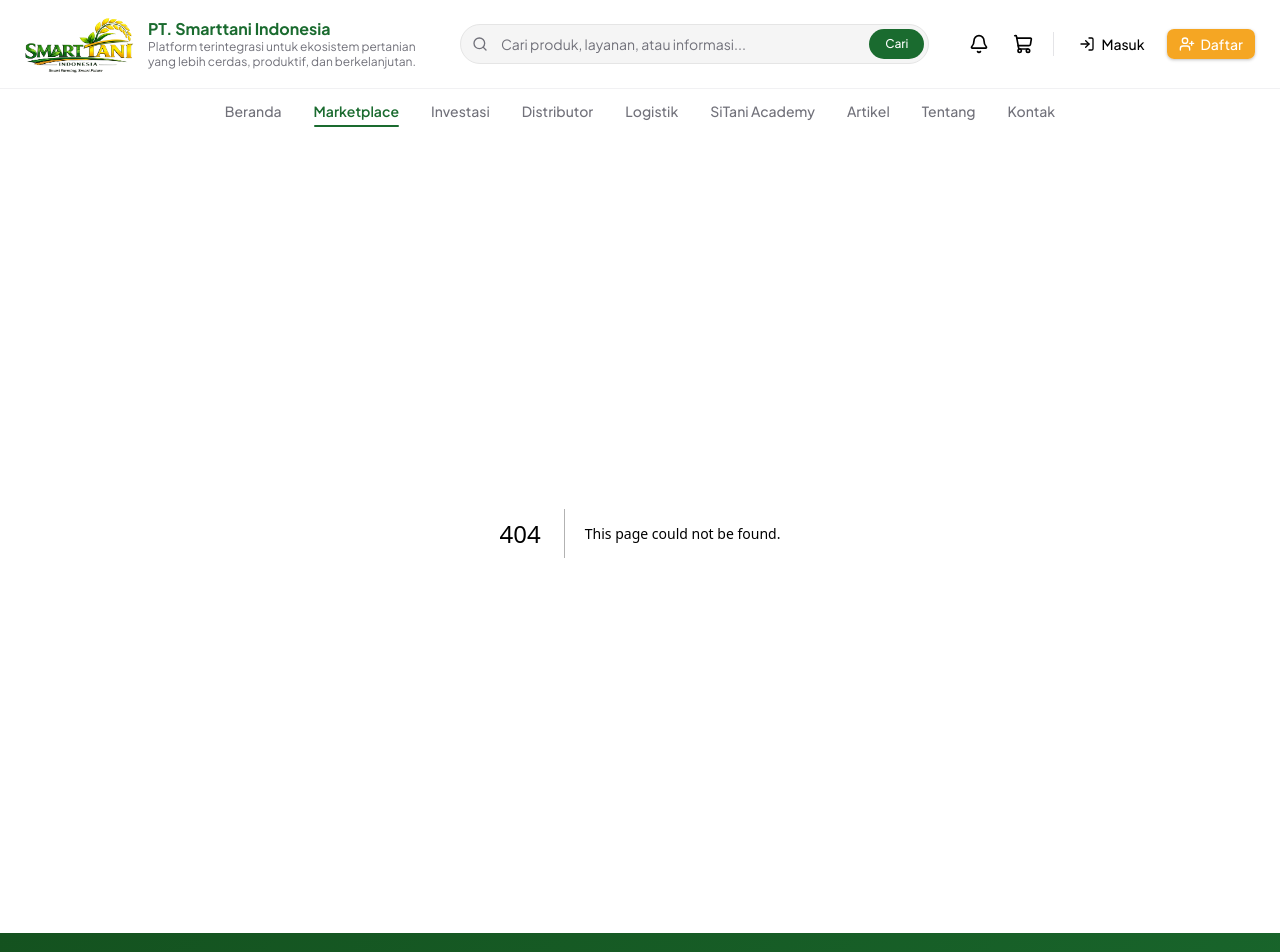
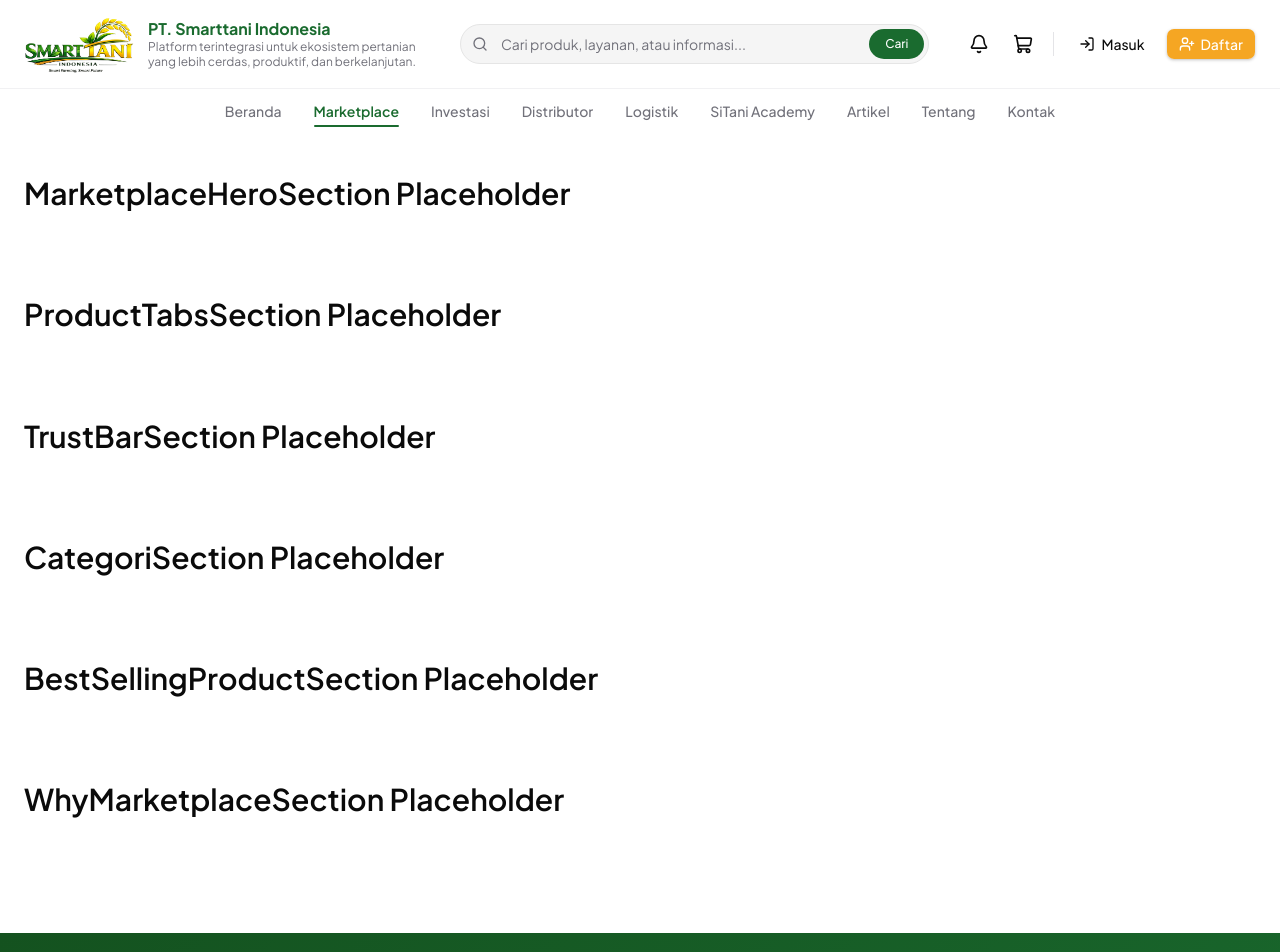
Before and after one commit to SyariefHayat/smartTani, a Next.js app: page /marketplace in a window 1280 px wide. Before the commit this address had no page. Shown: the top 952 px of the page. Built offline with nearby package versions, Linux system fonts and the light colour scheme.

Commit message:
feat(marketplace): setup page structure and metadata for issue #71

```diff
--- /dev/null
+++ b/app/marketplace/page.tsx
@@ -0,0 +1,26 @@
+import type { Metadata } from "next";
+import { MARKETPLACE_META } from "@/constants/marketplace";
+import MarketplaceHeroSection from "@/components/sections/marketplace/MarketplaceHeroSection";
+import ProductTabsSection from "@/components/sections/marketplace/ProductTabsSection";
+import TrustBarSection from "@/components/sections/marketplace/TrustBarSection";
+import CategoriSection from "@/components/sections/marketplace/CategoriSection";
+import BestSellingProductSection from "@/components/sections/marketplace/BestSellingProductSection";
+import WhyMarketplaceSection from "@/components/sections/marketplace/WhyMarketplaceSection";
+
+export const metadata: Metadata = {
+  title: MARKETPLACE_META.title,
+  description: MARKETPLACE_META.description,
+};
+
+export default function MarketplacePage() {
+  return (
+    <main className="min-h-screen">
+      <MarketplaceHeroSection />
+      <ProductTabsSection />
+      <TrustBarSection />
+      <CategoriSection />
+      <BestSellingProductSection />
+      <WhyMarketplaceSection />
+    </main>
+  );
+}
--- /dev/null
+++ b/components/sections/marketplace/BestSellingProductSection.tsx
@@ -0,0 +1,13 @@
+import React from 'react';
+
+const BestSellingProductSection = () => {
+  return (
+    <section>
+      <div className='container-smarttani py-10'>
+        <h2 className='text-heading-2'>BestSellingProductSection Placeholder</h2>
+      </div>
+    </section>
+  );
+};
+
+export default BestSellingProductSection;
--- /dev/null
+++ b/components/sections/marketplace/CategoriSection.tsx
@@ -0,0 +1,13 @@
+import React from 'react';
+
+const CategoriSection = () => {
+  return (
+    <section>
+      <div className='container-smarttani py-10'>
+        <h2 className='text-heading-2'>CategoriSection Placeholder</h2>
+      </div>
+    </section>
+  );
+};
+
+export default CategoriSection;
--- /dev/null
+++ b/components/sections/marketplace/MarketplaceHeroSection.tsx
@@ -0,0 +1,13 @@
+import React from 'react';
+
+const MarketplaceHeroSection = () => {
+  return (
+    <section>
+      <div className='container-smarttani py-10'>
+        <h2 className='text-heading-2'>MarketplaceHeroSection Placeholder</h2>
+      </div>
+    </section>
+  );
+};
+
+export default MarketplaceHeroSection;
--- /dev/null
+++ b/components/sections/marketplace/ProductTabsSection.tsx
@@ -0,0 +1,13 @@
+import React from 'react';
+
+const ProductTabsSection = () => {
+  return (
+    <section>
+      <div className='container-smarttani py-10'>
+        <h2 className='text-heading-2'>ProductTabsSection Placeholder</h2>
+      </div>
+    </section>
+  );
+};
+
+export default ProductTabsSection;
--- /dev/null
+++ b/components/sections/marketplace/TrustBarSection.tsx
@@ -0,0 +1,13 @@
+import React from 'react';
+
+const TrustBarSection = () => {
+  return (
+    <section>
+      <div className='container-smarttani py-10'>
+        <h2 className='text-heading-2'>TrustBarSection Placeholder</h2>
+      </div>
+    </section>
+  );
+};
+
+export default TrustBarSection;
--- /dev/null
+++ b/components/sections/marketplace/WhyMarketplaceSection.tsx
@@ -0,0 +1,13 @@
+import React from 'react';
+
+const WhyMarketplaceSection = () => {
+  return (
+    <section>
+      <div className='container-smarttani py-10'>
+        <h2 className='text-heading-2'>WhyMarketplaceSection Placeholder</h2>
+      </div>
+    </section>
+  );
+};
+
+export default WhyMarketplaceSection;
```
